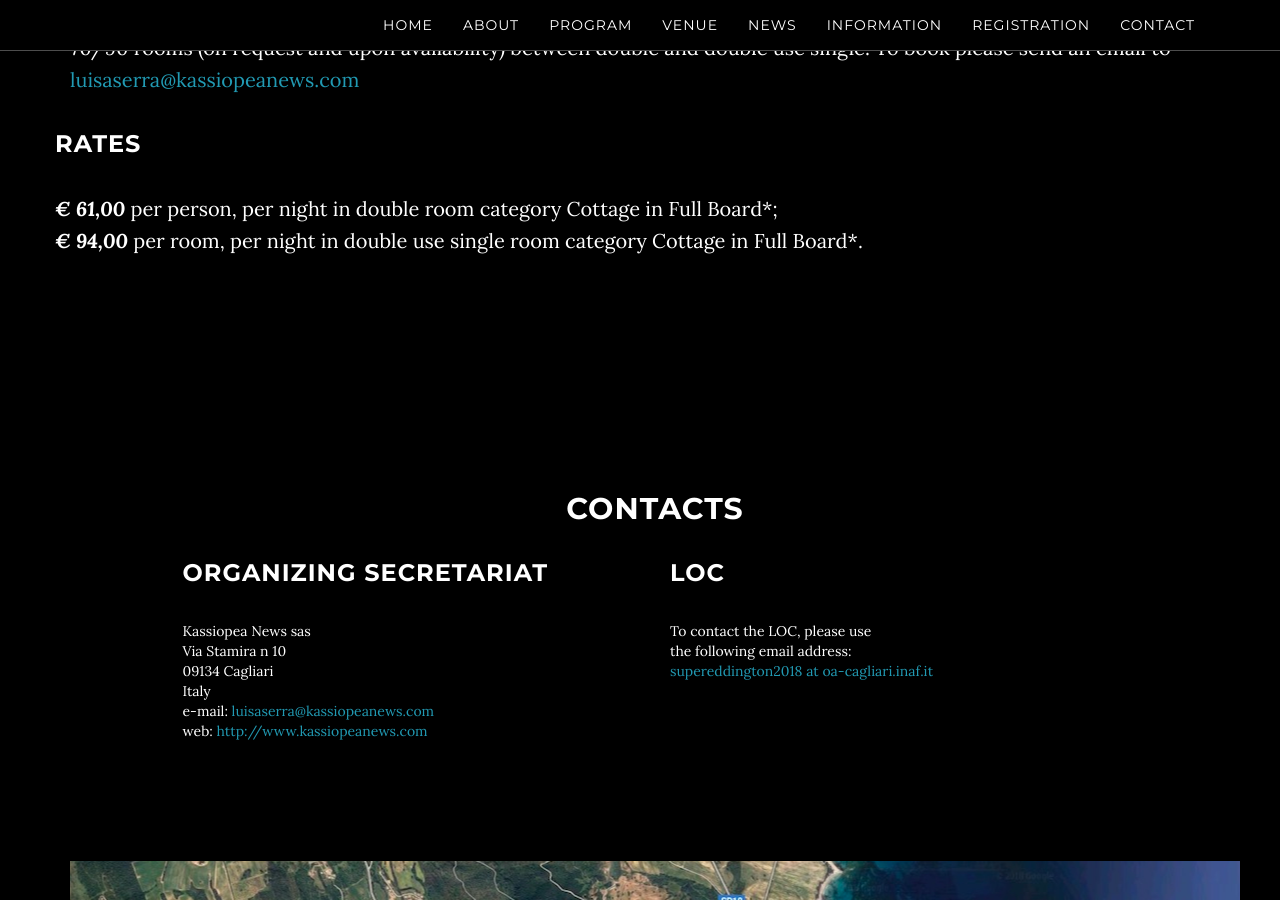
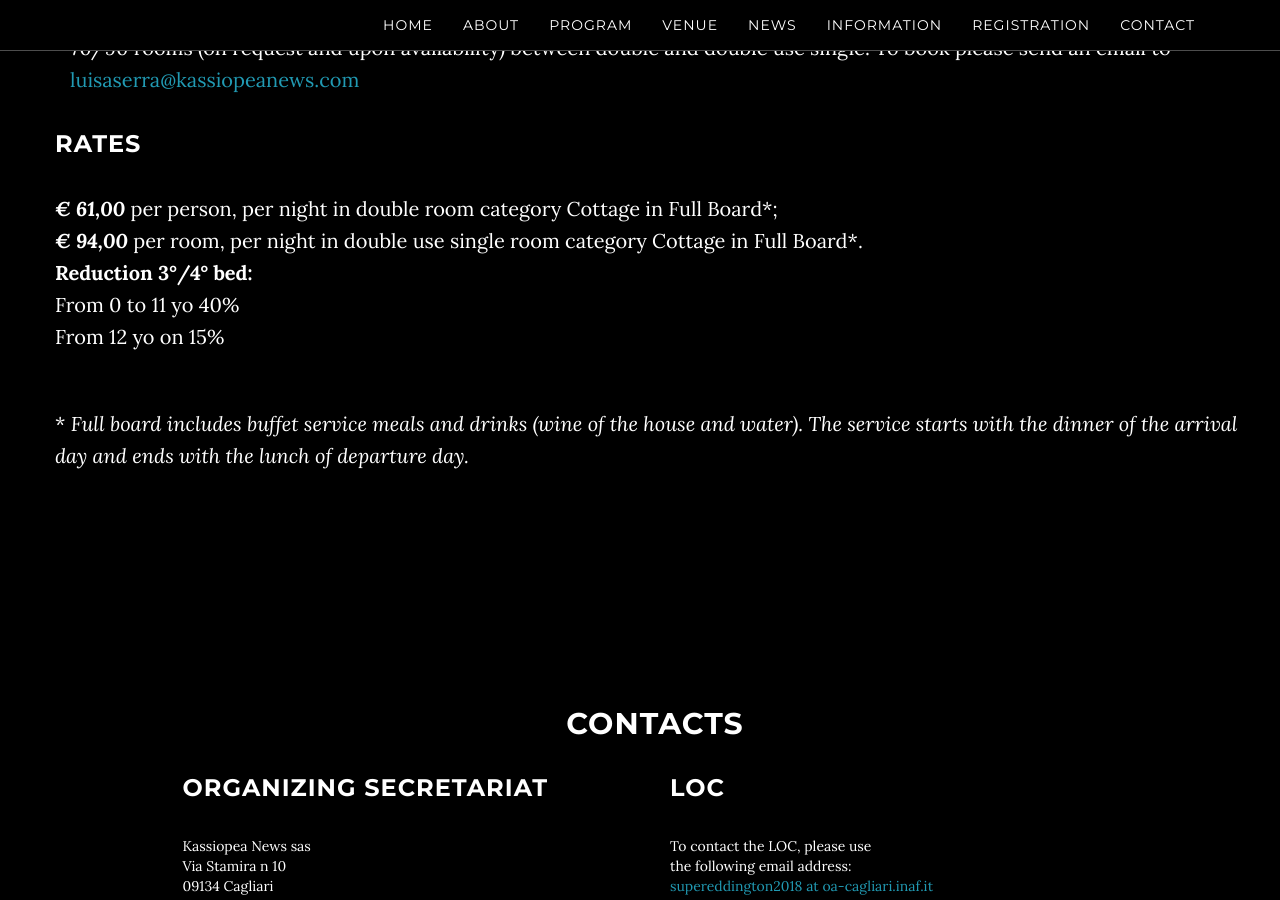
Before and after one commit to breakingthelimits/supereddington2018, a Jekyll site: the page built from index.html, in a window 1280 px wide and 900 px high, scrolled down 3945 px. Built offline with Jekyll 4.4.1, drawn with Linux system fonts in a browser that asks for light colours.

Commit message:
Update venue.html

```diff
--- a/_includes/venue.html
+++ b/_includes/venue.html
@@ -48,8 +48,19 @@
          <div class="row">
                <h3> RATES </h3>
                <p> <B><I>€ 61,00</B></I> per person, per night in double room category Cottage in Full Board*; <br />
-                    <B><I>€ 94,00</B></I> per room, per night in double use single room category Cottage in Full Board*.
+                    <B><I>€ 94,00</B></I> per room, per night in double use single room category Cottage in Full Board*. <br />
+                    <B>Reduction 3°/4° bed:</B> <br />
+                         From 0 to 11 yo 40% <br />
+                         From 12 yo on 15%
                </p>
+
+              <br />
+
+              <p>
+              * <I>Full board includes buffet service meals and drinks (wine of the house and water). The service
+               starts with the dinner of the arrival day and ends with the lunch of departure day.</I>
+              </p>
+
 
 
 
```
